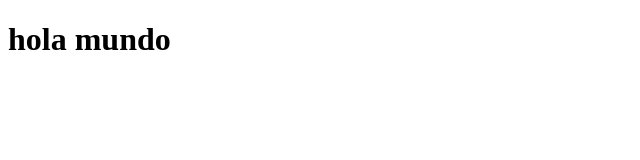
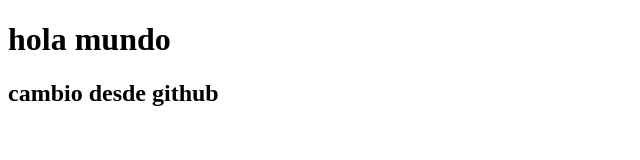
Before and after one commit to DamasoGE/repositorio-prueba, a plain HTML site: page index.html in a window 1280 px wide. Shown: the whole page, without its empty margins (0-640 px from the left). Drawn offline with Linux system fonts and the light colour scheme.

Commit message:
commit prueba 3 desde github

```diff
--- a/index.html
+++ b/index.html
@@ -7,5 +7,6 @@
 </head>
 <body>
     <h1>hola mundo</h1>
+    <h2>cambio desde github</h2>
 </body>
 </html>
```
